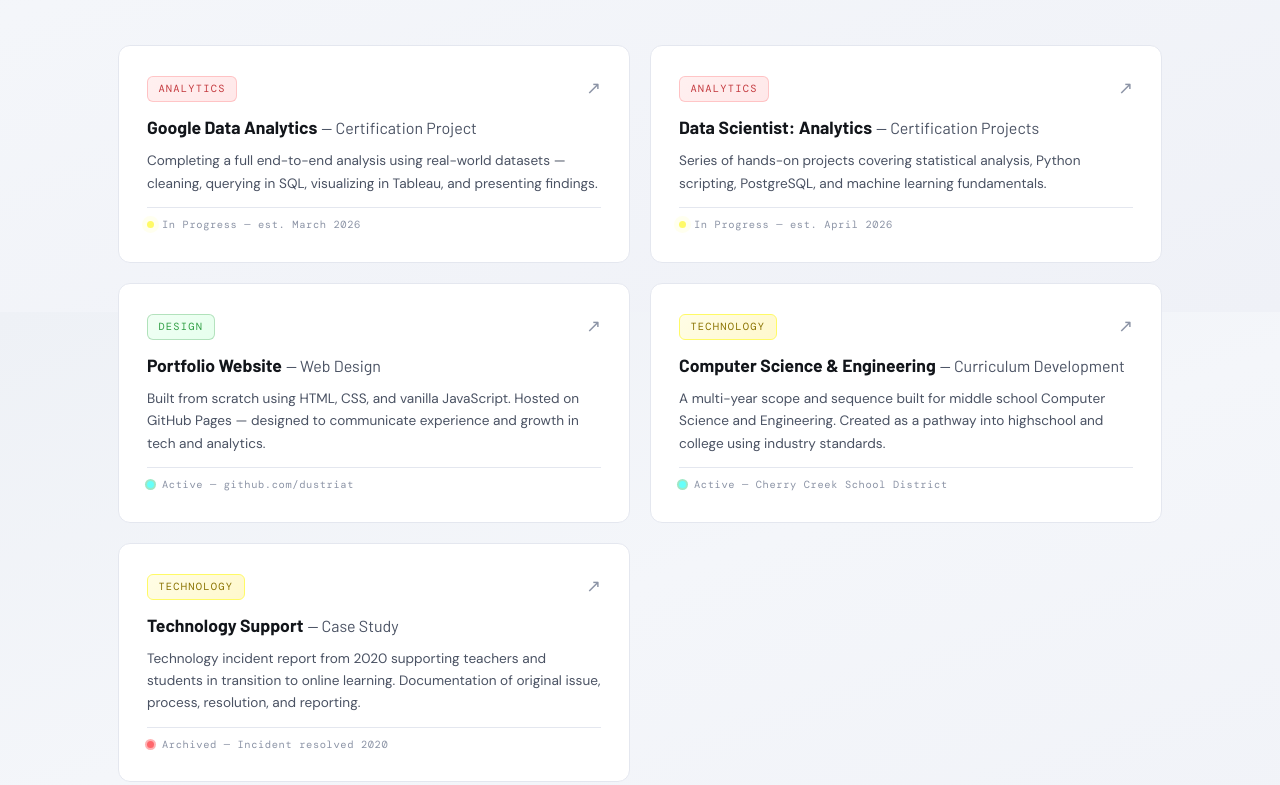
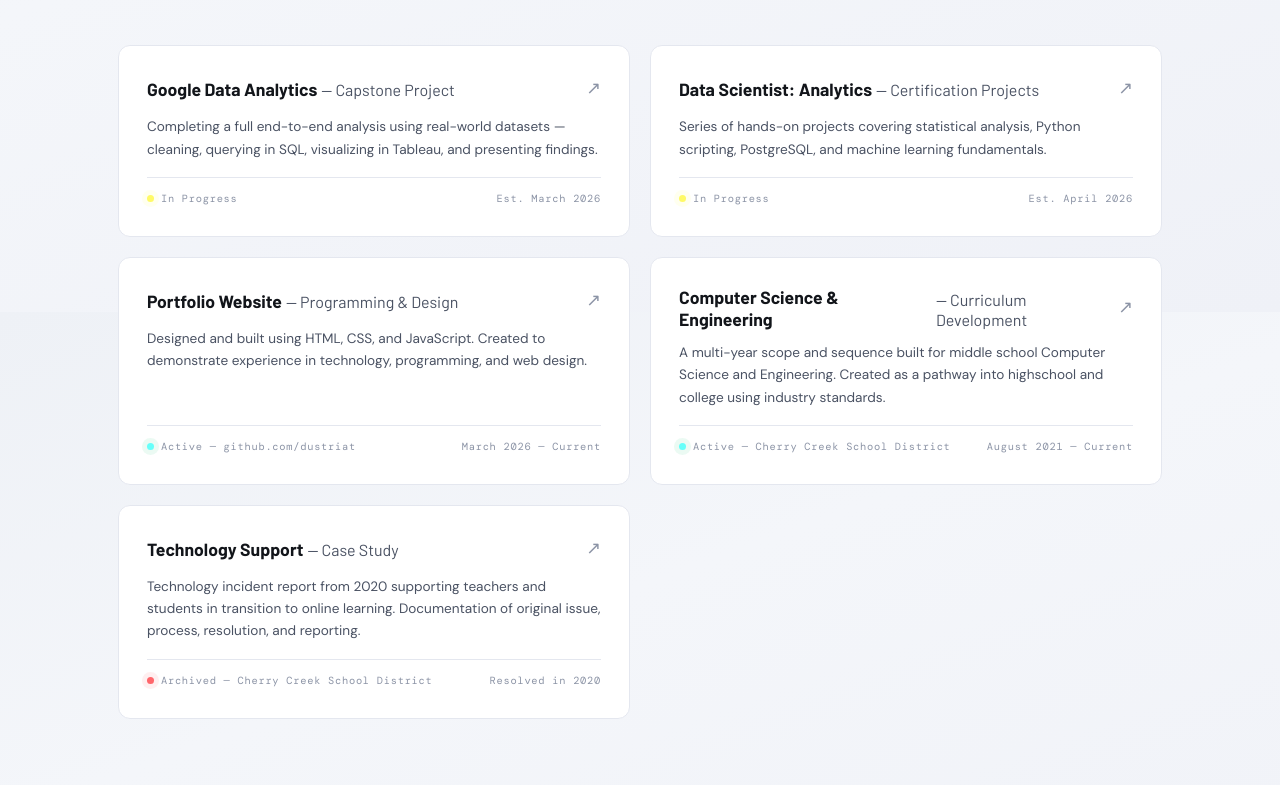
Before and after one commit to dustriat/dustriat.github.io, a plain HTML site: page index.html in a window 1280 px wide. Shown: the part 2088-2873 px from the top of the page. Drawn offline with nearby package versions, Linux system fonts and the light colour scheme.

Commit message:
Add files via upload

```diff
--- a/index.html
+++ b/index.html
@@ -171,66 +171,91 @@
 
         <a href="google_capstone.html" class="project-card" aria-label="Google Data Analytics Project">
           <div class="project-card__top">
-            <span class="project-card__category--data">Analytics</span>
+            <span class="project-card__title"><h3>Google Data Analytics</h3><h4>— Capstone Project</h4></span>
             <span class="project-card__arrow">&#8599;</span>
           </div>
-          <span class="project-card__title"><h3>Google Data Analytics</h3><h4>— Certification Project</h4></span>
+
           <p class="project-card__desc">Completing a full end-to-end analysis using real-world datasets — cleaning, querying in SQL, visualizing in Tableau, and presenting findings.</p>
-          <div class="project-card__status">
+          <div class="project-card__meta">
+            <span class="project-card__status">
               <span class="status-dot status-dot--progress"></span>
-            In Progress — est. March 2026
+              In Progress
+            </span>
+            <span class="project-card__eta">
+              Est. March 2026
+            </span>
           </div>
         </a>
 
         <a href="code_analyst.html" class="project-card" aria-label="Data Scientist: Analytics Projects">
           <div class="project-card__top">
-            <span class="project-card__category--data">Analytics</span>
+            <span class="project-card__title"><h3>Data Scientist: Analytics</h3><h4>— Certification Projects</h4></span>
             <span class="project-card__arrow">&#8599;</span>
           </div>
-          <span class="project-card__title"><h3>Data Scientist: Analytics</h3><h4>— Certification Projects</h4></span>
+
           <p class="project-card__desc">Series of hands-on projects covering statistical analysis, Python scripting, PostgreSQL, and machine learning fundamentals.</p>
-          <div class="project-card__status">
+          <div class="project-card__meta">
+            <span class="project-card__status">
               <span class="status-dot status-dot--progress"></span>
-            In Progress — est. April 2026
+              In Progress
+            </span>
+            <span class="project-card__eta">
+              Est. April 2026
+            </span>
           </div>
         </a>
 
         <a href="web_design.html" class="project-card" aria-label="Portfolio Website Project">
           <div class="project-card__top">
-            <span class="project-card__category--design">Design</span>
+            <span class="project-card__title"><h3>Portfolio Website</h3><h4>— Programming &amp; Design</h4></span>
             <span class="project-card__arrow">&#8599;</span>
           </div>
-          <span class="project-card__title"><h3>Portfolio Website</h3><h4>— Web Design</h4></span>
-          <p class="project-card__desc">Built from scratch using HTML, CSS, and vanilla JavaScript. Hosted on GitHub Pages — designed to communicate experience and growth in tech and analytics.</p>
-          <div class="project-card__status">
+
+          <p class="project-card__desc">Designed and built using HTML, CSS, and JavaScript. Created to demonstrate experience in technology, programming, and web design.</p>
+          <div class="project-card__meta">
+            <span class="project-card__status">
               <span class="status-dot status-dot--active"></span>
               Active — github.com/dustriat
+            </span>
+            <span class="project-card__eta">
+              March 2026 — Current
+            </span>
           </div>
         </a>
 
         <a href="curriculum.html" class="project-card" aria-label="Computer Science and Engineering Curriculum">
           <div class="project-card__top">
-            <span class="project-card__category--tech">Technology</span>
+            <span class="project-card__title"><h3>Computer Science &amp; Engineering</h3><h4>— Curriculum Development</h4></span>
             <span class="project-card__arrow">&#8599;</span>
           </div>
-          <span class="project-card__title"><h3>Computer Science &amp; Engineering</h3><h4>— Curriculum Development</h4></span>
+
           <p class="project-card__desc">A multi-year scope and sequence built for middle school Computer Science and Engineering. Created as a pathway into highschool and college using industry standards.</p>
-          <div class="project-card__status">
+          <div class="project-card__meta">
+            <span class="project-card__status">
               <span class="status-dot status-dot--active"></span>
               Active — Cherry Creek School District
+            </span>
+            <span class="project-card__eta">
+              August 2021 — Current
+            </span>
           </div>
         </a>
 
         <a href="tech_support.html" class="project-card" aria-label="Tech Support Case Study">
           <div class="project-card__top">
-            <span class="project-card__category--tech">Technology</span>
+            <span class="project-card__title"><h3>Technology Support</h3><h4>— Case Study</h4></span>
             <span class="project-card__arrow">&#8599;</span>
           </div>
-          <span class="project-card__title"><h3>Technology Support</h3><h4>— Case Study</h4></span>
+
           <p class="project-card__desc">Technology incident report from 2020 supporting teachers and students in transition to online learning. Documentation of original issue, process, resolution, and reporting.</p>
-          <div class="project-card__status">
+          <div class="project-card__meta">
+            <span class="project-card__status">
               <span class="status-dot status-dot--inactive"></span>
-            Archived — Incident resolved 2020
+              Archived — Cherry Creek School District
+            </span>
+            <span class="project-card__eta">
+              Resolved in 2020
+            </span>
           </div>
         </a>
 
@@ -261,7 +286,7 @@
             <h3 class="cred-card__title">Google Data Analytics<br/>Professional Certificate</h3>
             <p class="cred-card__desc">Covers data cleaning, analysis, visualization, and storytelling using Excel, SQL, BigQuery, Python, and Tableau.</p>
             <div class="cred-card__meta">
-              <span class="cred-card__status cred-card__status--progress">
+              <span class="cred-card__status">
                 <span class="status-dot status-dot--progress"></span>
                 In Progress
               </span>
@@ -282,7 +307,7 @@
             <h3 class="cred-card__title">Data Scientist: Analytics<br/>Professional Certificate</h3>
             <p class="cred-card__desc">Hands-on program covering Python, SQL, PostgreSQL, statistical analysis, data visualization, and machine learning fundamentals.</p>
             <div class="cred-card__meta">
-              <span class="cred-card__status cred-card__status--progress">
+              <span class="cred-card__status">
                 <span class="status-dot status-dot--progress"></span>
                 In Progress
               </span>
@@ -291,6 +316,27 @@
           </div>
         </div>
 
+      </div>
+
+      <div class="cred-card">
+          <div class="cred-card__img-wrap">
+            <div class="cred-card__placeholder">
+              <svg width="40" height="40" viewBox="0 0 24 24" fill="none" stroke="currentColor" stroke-width="1.5" stroke-linecap="round" stroke-linejoin="round" opacity="0.35"><circle cx="12" cy="8" r="4"/><path d="M6 20v-2a6 6 0 0 1 12 0v2"/><path d="M8.5 14.5 7 22l5-3 5 3-1.5-7.5"/></svg>
+              <span>Diploma image coming soon</span>
+            </div>
+          </div>
+          <div class="cred-card__body">
+            <span class="cred-card__issuer">University of Kansas</span>
+            <h3 class="cred-card__title">Business Management and Leadership<br/>Bachelor of Science Degree</h3>
+            <p class="cred-card__desc">Accomplished courses in a wide range of Business Management practices from Accounting and Marketing to Human Resources and Business Strategy.</p>
+            <div class="cred-card__meta">
+              <span class="cred-card__status">
+                <span class="status-dot status-dot--active"></span>
+                Completed
+              </span>
+              <span class="cred-card__eta">July 2014</span>
+            </div>
+          </div>
         </div>
 
     </div>
--- a/style.css
+++ b/style.css
@@ -185,7 +185,6 @@
   align-items: center;
   justify-content: center;
   width: 50px; height: 50px;
-  padding: 0;
   background: linear-gradient(135deg, #eef5ff, #e6f0ff);
   border: 1px solid rgba(102,184,255,0.3);
   border-radius: var(--radius-lg);
@@ -756,16 +755,27 @@
   letter-spacing: 0.04em;
 }
 
+.project-card__meta {
+  display: flex;
+  align-items: center;
+  justify-content: space-between;
+  padding-top: 0.75rem;
+  border-top: 1px solid var(--color-border-light);
+  margin-top: 0.25rem;
+}
+
 .project-card__status {
-  display: flex;
-  align-items: center;
-  gap: 0.5rem;
   font-family: var(--font-mono);
   font-size: 0.65rem;
   color: var(--color-ink-faint);
-  letter-spacing: 0.06em;
-  padding-top: 0.5rem;
-  border-top: 1px solid var(--color-border-light);
+  letter-spacing: 0.07em;
+}
+
+.project-card__eta {
+  font-family: var(--font-mono);
+  font-size: 0.65rem;
+  letter-spacing: 0.07em;
+  color: var(--color-ink-faint);
 }
 
 /* ── Status dots (shared across all sections) ── */
@@ -778,23 +788,28 @@
 
 .status-dot--active {
   background: var(--cyan);
-  box-shadow: 0 0 0 2px rgba(62,207,142,0.5);
+  --pulse-color: rgba(62,207,142,0.3);
+  --pulse-color-fade: rgba(62,207,142,0.1);
+  animation: pulse-dot 2s infinite;
 }
 
 .status-dot--progress {
   background: var(--yellow);
-  box-shadow: 0 0 0 2px rgba(255,250,102,0.5);
+  --pulse-color: rgba(255,250,102,0.3);
+  --pulse-color-fade: rgba(255,250,102,0.1);
   animation: pulse-dot 2s infinite;
 }
 
 .status-dot--inactive {
   background: var(--coral);
-  box-shadow: 0 0 0 2px rgba(255,102,107,0.5);
+  --pulse-color: rgba(255,102,107,0.3);
+  --pulse-color-fade: rgba(255,102,107,0.1);
+  animation: pulse-dot 2s infinite;
 }
 
 @keyframes pulse-dot {
-  0%, 100% { box-shadow: 0 0 0 2px rgba(255,250,102,0.3); }
-  50%       { box-shadow: 0 0 0 5px rgba(255,250,102,0.1); }
+  0%, 100% { box-shadow: 0 0 0 2px var(--pulse-color); }
+  50%       { box-shadow: 0 0 0 5px var(--pulse-color-fade); }
 }
 
 /* ============================
@@ -820,7 +835,8 @@
 .creds__grid {
   display: grid;
   grid-template-columns: repeat(2, 1fr);
-  gap: 1.5rem;
+  gap: 1.25rem;
+  margin-bottom: 1.25rem;
 }
 
 .cred-card {
@@ -909,15 +925,11 @@
 }
 
 .cred-card__status {
-  display: flex;
-  align-items: center;
-  gap: 0.4rem;
   font-family: var(--font-mono);
   font-size: 0.65rem;
+  color: var(--color-ink-faint);
   letter-spacing: 0.07em;
 }
-
-.cred-card__status--progress { color: #b08800; }
 
 .cred-card__eta {
   font-family: var(--font-mono);
@@ -1570,7 +1582,10 @@
   align-items: start;
 }
 
-.subpage-step:first-child { border-top: 1px solid var(--color-border-light); }
+.subpage-step:last-child {
+  border-bottom: none;
+  padding-bottom: 0;
+}
 
 .subpage-step__num {
   font-family: var(--font-mono);
```
Lines whose indentation alone changed are shown as unchanged.
